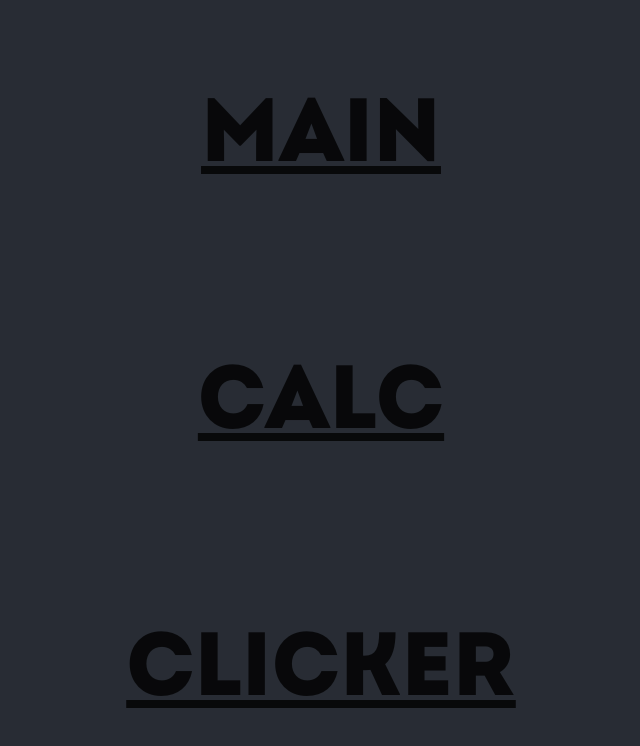
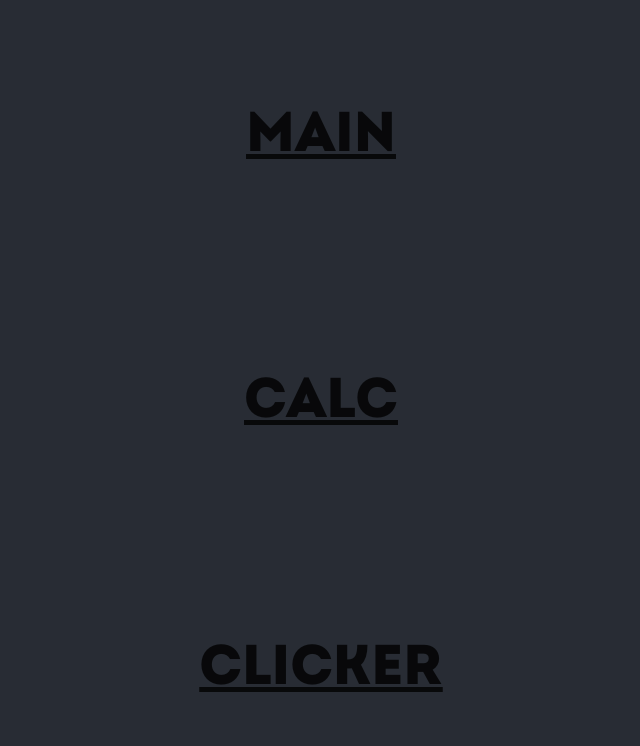
Before and after one commit to TheSketty/baygahtml, a plain HTML site: page index.html in a window 1280 px wide. Shown: the whole page, without its empty margins (319-959 px from the left). Drawn offline with Linux system fonts and the light colour scheme.

Commit message:
vw vh fix

```diff
--- a/index.css
+++ b/index.css
@@ -9,7 +9,7 @@ body {
     align-items: center;
     background-color: #282c34;
     font-family: intro;
-    font-size: 7vw;
+    font-size: 7vh;
 }
 a {
     display: flex;
```
